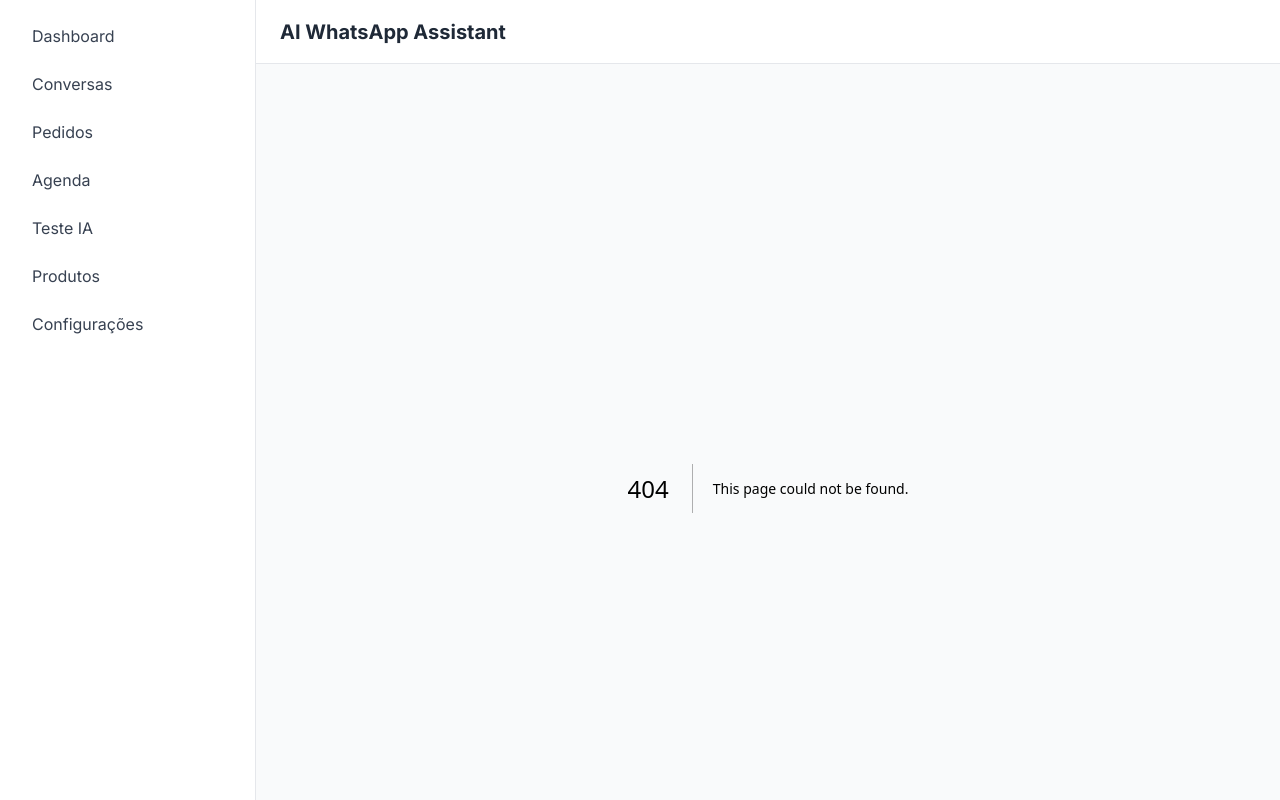
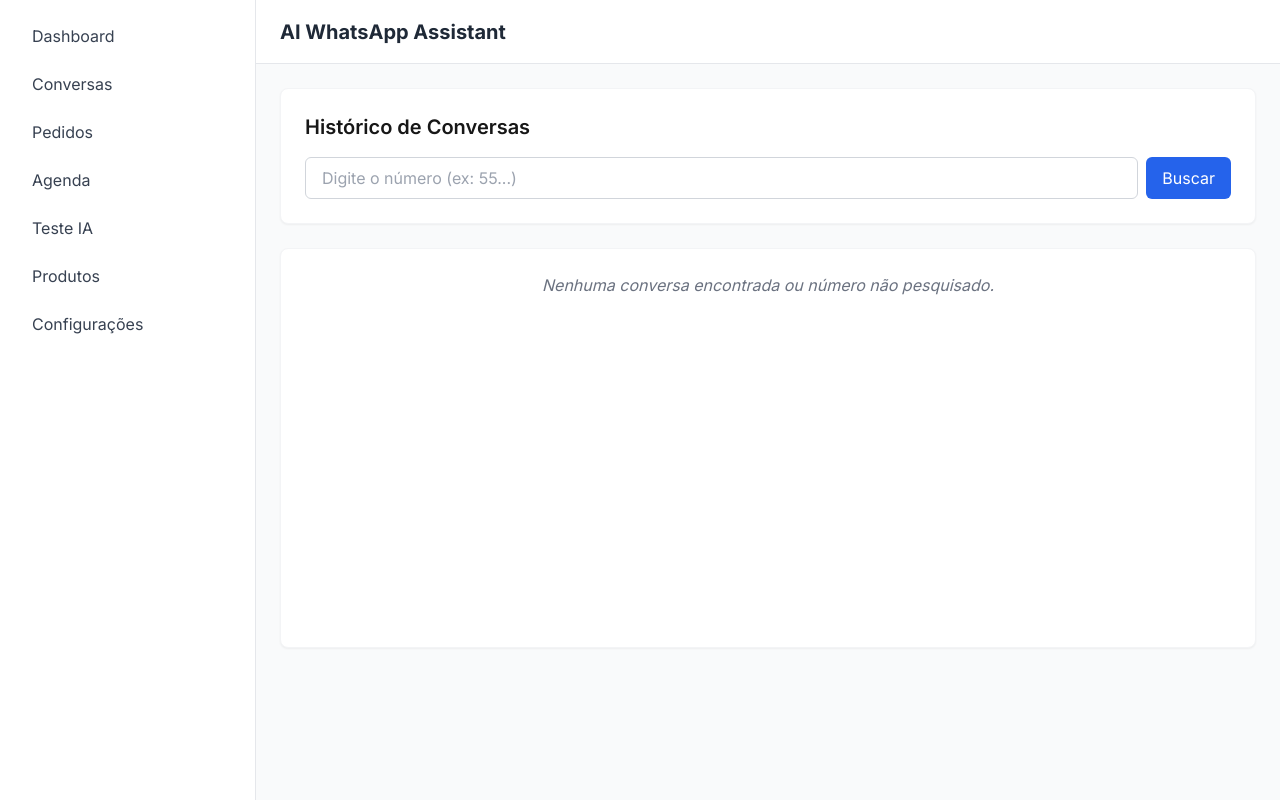
Before and after one commit to vtvariaty-svg/automation-whatsapp, a Next.js app in the folder apps/web/: page /dashboard/conversas in a window 1280 px wide. Before the commit this address had no page. Built offline with nearby package versions, Linux system fonts and the light colour scheme.

Commit message:
fix: resolve 404s for dashboard routes and update AI status

```diff
--- /dev/null
+++ b/apps/web/app/dashboard/agenda/page.tsx
@@ -0,0 +1,8 @@
+export default function AgendaPage() {
+  return (
+    <div className="bg-white p-8 rounded-lg shadow-sm border border-gray-100 text-center">
+      <h2 className="text-2xl font-bold text-gray-800 mb-4">Agenda</h2>
+      <p className="text-gray-600">Esta funcionalidade está em desenvolvimento.</p>
+    </div>
+  );
+}
--- /dev/null
+++ b/apps/web/app/dashboard/conversas/page.tsx
@@ -0,0 +1,73 @@
+"use client";
+
+import { useState } from "react";
+
+export default function ConversasPage() {
+  const [phoneNumber, setPhoneNumber] = useState("");
+  const [history, setHistory] = useState<any[]>([]);
+  const [loading, setLoading] = useState(false);
+
+  async function fetchHistory() {
+    if (!phoneNumber) return;
+    setLoading(true);
+    try {
+      const resp = await fetch(`/api/conversations/${phoneNumber}`);
+      const data = await resp.json();
+      setHistory(data);
+    } catch (err) {
+      console.error(err);
+    } finally {
+      setLoading(false);
+    }
+  }
+
+  return (
+    <div className="space-y-6">
+      <div className="bg-white p-6 rounded-lg shadow-sm border border-gray-100">
+        <h2 className="text-xl font-semibold mb-4">Histórico de Conversas</h2>
+        <div className="flex gap-2">
+          <input
+            type="text"
+            placeholder="Digite o número (ex: 55...)"
+            className="flex-1 border border-gray-300 rounded-md px-4 py-2"
+            value={phoneNumber}
+            onChange={(e) => setPhoneNumber(e.target.value)}
+          />
+          <button
+            onClick={fetchHistory}
+            className="bg-blue-600 text-white px-4 py-2 rounded-md hover:bg-blue-700 transition"
+            disabled={loading}
+          >
+            {loading ? "Buscando..." : "Buscar"}
+          </button>
+        </div>
+      </div>
+
+      <div className="bg-white p-6 rounded-lg shadow-sm border border-gray-100 min-h-[400px]">
+        {history.length > 0 ? (
+          <div className="space-y-4">
+            {history.map((msg, i) => (
+              <div
+                key={i}
+                className={`p-3 rounded-lg max-w-[80%] ${
+                  msg.sender === "user"
+                    ? "bg-blue-50 ml-auto border border-blue-100"
+                    : "bg-gray-50 mr-auto border border-gray-100"
+                }`}
+              >
+                <p className="text-sm font-medium text-gray-500 mb-1">
+                  {msg.sender === "user" ? "Cliente" : "IA"} - {new Date(msg.timestamp).toLocaleString()}
+                </p>
+                <p className="text-gray-800">{msg.message_text}</p>
+              </div>
+            ))}
+          </div>
+        ) : (
+          <div className="flex items-center justify-center h-full text-gray-500 italic">
+            Nenhuma conversa encontrada ou número não pesquisado.
+          </div>
+        )}
+      </div>
+    </div>
+  );
+}
--- a/apps/web/app/dashboard/page.tsx
+++ b/apps/web/app/dashboard/page.tsx
@@ -13,7 +13,9 @@
         </div>
         <div className="bg-white p-6 rounded-lg shadow-sm border border-gray-100">
           <h3 className="text-lg font-medium text-gray-900 mb-2">Configuração de IA</h3>
-          <p className="text-yellow-600 font-medium">IA não configurada</p>
+          <p className={process.env.OPENAI_API_KEY ? "text-green-500 font-medium" : "text-yellow-600 font-medium"}>
+            {process.env.OPENAI_API_KEY ? "IA Configurada" : "IA não configurada"}
+          </p>
         </div>
       </div>
     </div>
--- /dev/null
+++ b/apps/web/app/dashboard/pedidos/page.tsx
@@ -0,0 +1,8 @@
+export default function PedidosPage() {
+  return (
+    <div className="bg-white p-8 rounded-lg shadow-sm border border-gray-100 text-center">
+      <h2 className="text-2xl font-bold text-gray-800 mb-4">Gestão de Pedidos</h2>
+      <p className="text-gray-600">Esta funcionalidade está em desenvolvimento.</p>
+    </div>
+  );
+}
```
